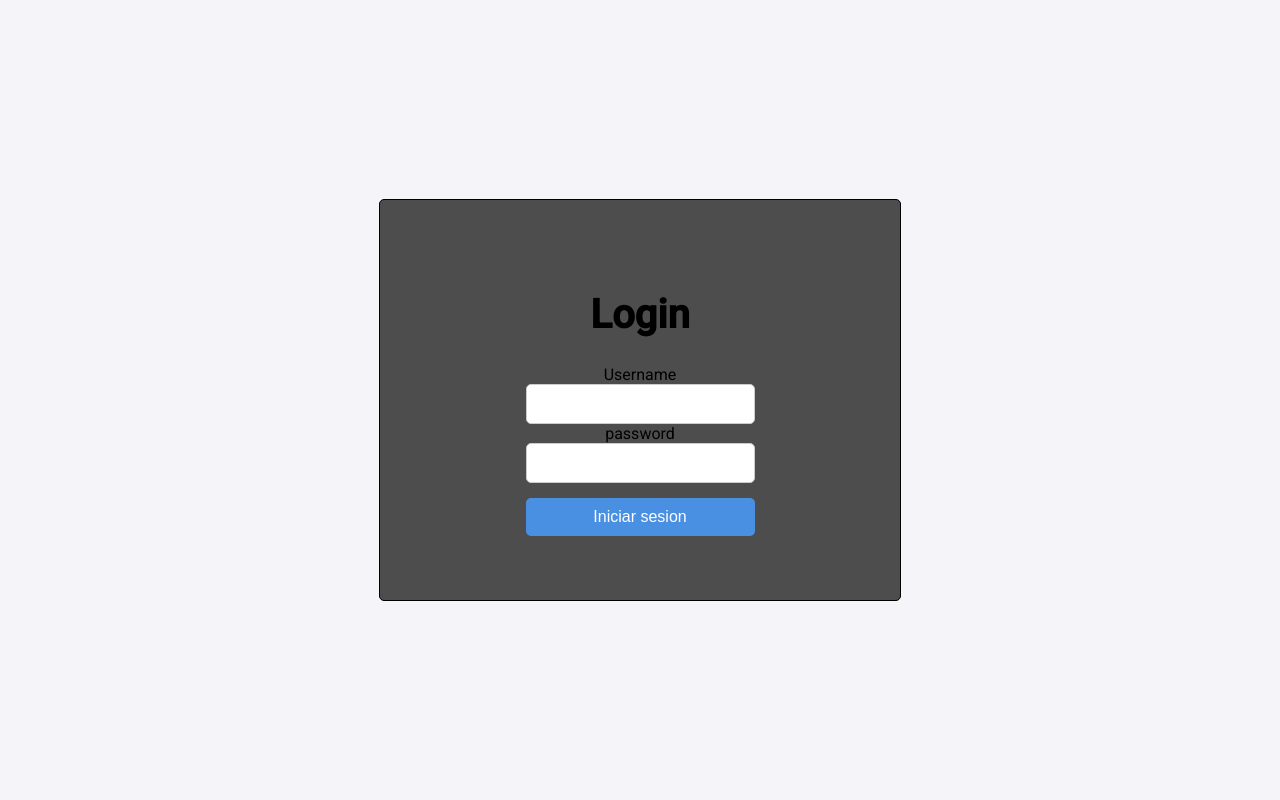
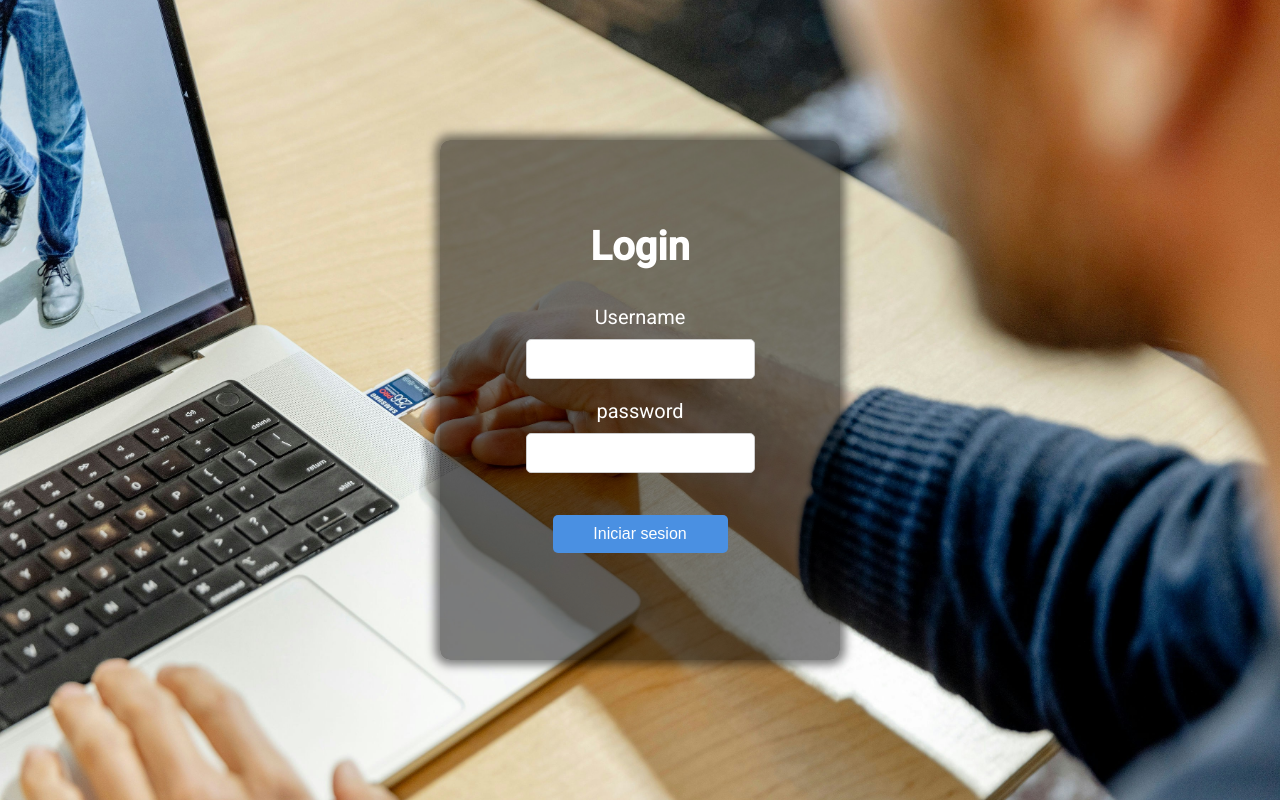
Before and after one commit to pabrax/Proyecto_ASW, an Angular app in the folder frontend_angular/: page /login in a window 1280 px wide. Built offline with nearby package versions, Linux system fonts and the light colour scheme.

Commit message:
fix: correccion al importar imagenes y nuevo login

```diff
--- a/frontend_angular/angular.json
+++ b/frontend_angular/angular.json
@@ -21,6 +21,8 @@
             ],
             "tsConfig": "tsconfig.app.json",
             "assets": [
+              "src/favicon.ico",
+              "src/assets",
               {
                 "glob": "**/*",
                 "input": "public"
--- a/frontend_angular/src/app/public/docs-page/docs-page.component.css
+++ b/frontend_angular/src/app/public/docs-page/docs-page.component.css
@@ -5,12 +5,7 @@ html {
     margin: 0;
     padding: 0;
 }
-app-nav-bar {
-    position: fixed;
-    top: 0;
-    width: 100%;
-    z-index: 1000; /* Asegúrate de que esté por encima de otros elementos */
-}
+
 
 .container {
     display: flex;
--- a/frontend_angular/src/app/public/docs-page/docs-page.component.html
+++ b/frontend_angular/src/app/public/docs-page/docs-page.component.html
@@ -3,20 +3,20 @@
 
     <div class="navigation-bar">
         <ul>
-            <li><a [routerLink]="[]" [fragment]="'docente'">docente</a></li>
-            <li><a [routerLink]="[]" [fragment]="'red'">red</a></li>
-            <li><a [routerLink]="[]" [fragment]="'red_docente'">red docente</a></li>
-            <li><a [routerLink]="[]" [fragment]="'reconocimiento'">reconocimiento</a></li>
-            <li><a [routerLink]="[]" [fragment]="'experiencia'">experiencia</a></li>
-            <li><a [routerLink]="[]" [fragment]="'evaluacion_docente'">evaluacion_docente</a></li>
-            <li><a [routerLink]="[]" [fragment]="'docente_departamento'">docente_departamento</a></li>
-            <li><a [routerLink]="[]" [fragment]="'alianza'">alianza</a></li>
-            <li><a [routerLink]="[]" [fragment]="'aliado'">aliado</a></li>
-            <li><a [routerLink]="[]" [fragment]="'beca'">beca</a></li>
-            <li><a [routerLink]="[]" [fragment]="'apoyo_profesoral'">apoyo_profesoral</a></li>
-            <li><a [routerLink]="[]" [fragment]="'estudios_realizados'">estudios_realizados</a></li>
-            <li><a [routerLink]="[]" [fragment]="'estudio_ac'">estudio_ac</a></li>
-            <li><a [routerLink]="[]" [fragment]="'intereses_futuros'">intereses_futuros</a></li>
+            <li><a [routerLink]="['./']" fragment="docente">docente</a></li>
+            <li><a [routerLink]="[]" fragment="red">red</a></li>
+            <li><a [routerLink]="[]" fragment="red_docente">red docente</a></li>
+            <li><a [routerLink]="[]" fragment="reconocimiento">reconocimiento</a></li>
+            <li><a [routerLink]="[]" fragment="experiencia">experiencia</a></li>
+            <li><a [routerLink]="[]" fragment="evaluacion_docente">evaluacion_docente</a></li>
+            <li><a [routerLink]="[]" fragment="docente_departamento">docente_departamento</a></li>
+            <li><a [routerLink]="[]" fragment="alianza">alianza</a></li>
+            <li><a [routerLink]="[]" fragment="aliado">aliado</a></li>
+            <li><a [routerLink]="[]" fragment="beca">beca</a></li>
+            <li><a [routerLink]="[]" fragment="apoyo_profesoral">apoyo_profesoral</a></li>
+            <li><a [routerLink]="[]" fragment="estudios_realizados">estudios_realizados</a></li>
+            <li><a [routerLink]="[]" fragment="estudio_ac">estudio_ac</a></li>
+            <li><a [routerLink]="[]" fragment="intereses_futuros">intereses_futuros</a></li>
         </ul>
     </div>
 
--- a/frontend_angular/src/app/public/login-page/login-page.component.css
+++ b/frontend_angular/src/app/public/login-page/login-page.component.css
@@ -1,14 +1,14 @@
 
 
 .container {
+    background-image: url('/assets/login_image.jpg');
+    background-size: cover;
+    background-position: center;
+
     display: flex;
     justify-content: center;
     align-items: center;
     height: 100vh;
-
-    /* sytles */
-    background: #f4f4f9;
-    color: black;
 }
 
 .form-container {
@@ -17,15 +17,17 @@
     flex-direction: column;
 
     /* sytles */
-    height: 50vh;
-    width: 65vh;
-    border-radius: 5px;
-    border: 1px solid;
-    background: #4d4d4d;
+    height: 65%;
+    width: 50vh;
+
+
+    background-color: rgba(0, 0, 0, 0.5);
+    border-radius: 10px;
+    box-shadow: 0 0 10px 5px rgba(0, 0, 0, 0.5);
 }
 
 .formulario {
-    margin: 0 auto;
+    margin: 25px;
     display: flex;
     flex-direction: column;
 }
@@ -33,8 +35,7 @@
     display: flex;
     flex-direction: column;
     align-items: center;
-    margin-top: 5px;
-    margin: auto;
+    margin: 10px auto;
 }
 
 /* Inputs */
@@ -57,7 +58,16 @@ input[type="password"]:focus {
 h1 {
     text-align: center;
     font-size: 40px;
+    color: white;
+    margin: 0;
 }
+
+label {
+    font-size: 20px;
+    color: white;
+    margin-bottom: 10px;
+}
+
 button {
     padding: 10px;
     font-size: 16px;
@@ -67,7 +77,9 @@ button {
     border-radius: 5px;
     cursor: pointer;
     transition: background-color 0.3s ease;
-    margin-top: 15px;
+    margin-top: 2rem;
+    width: 50%;
+    align-self: center;
 }
 /* Efecto hover en el botón */
 button:hover {
--- a/frontend_angular/src/app/public/login-page/login-page.component.html
+++ b/frontend_angular/src/app/public/login-page/login-page.component.html
@@ -12,7 +12,7 @@
                 <input id="password" name="password" type="password">
             </div>
 
-            <button>Iniciar sesion</button>
+            <button type="submit">Iniciar sesion</button>
         </form>
     </div>
 </div>
--- a/frontend_angular/src/app/public/welcome-page/welcome-page.component.css
+++ b/frontend_angular/src/app/public/welcome-page/welcome-page.component.css
@@ -13,7 +13,29 @@
 }
 
 .app-content {
-    background-image: url('/src/assets/landing_bg.jpg');
+    background-image: url('/assets/landing_bg.jpg');
+    background-size: cover;
+    background-position: center;
+    margin: 0;
+    width: 100%;
+    height: 400px;
+}
+
+.app-content h1 {
+    color: white;
+    font-size: 50px;
+    text-align: center;
+    margin-top: 0;
+    padding-top: 100px;
+}
+
+.app-content p {
+    color: white;
+    font-size: 20px;
+    text-align: center;
+    margin: 0;
+    padding: 0;
+    margin-bottom: 25px;
 }
 
 section {
--- a/frontend_angular/src/app/public/welcome-page/welcome-page.component.html
+++ b/frontend_angular/src/app/public/welcome-page/welcome-page.component.html
@@ -9,7 +9,7 @@
         <h1>Gestion Profesoral</h1>
         <p>Ofrecemos servicios para la gestion profesoral de las instituciones</p>
 
-        <a href="">Get started</a>
+        <a routerLink="/login">Get started</a>
     </section>
 
     <br>
--- a/frontend_angular/src/app/public/welcome-page/welcome-page.component.ts
+++ b/frontend_angular/src/app/public/welcome-page/welcome-page.component.ts
@@ -1,11 +1,12 @@
 import { Component } from '@angular/core';
 import { NavBarComponent } from '../../shared/nav-bar/nav-bar.component';
 import { FooterComponent } from '../../shared/footer/footer.component';
+import { RouterLink } from '@angular/router';
 
 @Component({
   selector: 'app-welcome-page',
   standalone: true,
-  imports: [NavBarComponent, FooterComponent],
+  imports: [NavBarComponent, FooterComponent, RouterLink],
   templateUrl: './welcome-page.component.html',
   styleUrl: './welcome-page.component.css'
 })
--- a/frontend_angular/src/app/shared/footer/footer.component.css
+++ b/frontend_angular/src/app/shared/footer/footer.component.css
@@ -1,8 +1,7 @@
 .main-content {
     display: flex;
     flex-direction: column;
-    background-color: #454449;
-    color: white;
+    background-color: #eef0f7;
     width: 100%;
     justify-content: space-between;
 }
@@ -19,10 +18,16 @@
     display: flex;
     justify-content: center;
     align-items: center;
-    width: 10rem;
-    height: 10rem;
+    width: 7rem;
+    height: 7rem;
     margin-left: 2rem;
 }
+
+.img-container img {
+    width: 100%;
+    height: 100%;
+}
+
 
 .contacto {
     margin-right: 2rem;
@@ -43,7 +48,7 @@ p {
 
 a {
     text-decoration: none;
-    color: white;
+    color: rgb(70, 70, 70);
 }
 
 li {
--- a/frontend_angular/src/app/shared/footer/footer.component.html
+++ b/frontend_angular/src/app/shared/footer/footer.component.html
@@ -1,10 +1,8 @@
 <div class="main-content">
-
-    <section class="main">
-        <div class="img-container">
-            <img src="assets/Logo-ITM-01.png" alt="footer_img">
-        </div>
-
+<section class="main">
+    <div class="img-container">
+        <img src="assets/Logo.png" alt="footer_img">
+    </div>
 
         <div class="enlances">
             <ul>
--- a/frontend_angular/src/app/shared/nav-bar/nav-bar.component.css
+++ b/frontend_angular/src/app/shared/nav-bar/nav-bar.component.css
@@ -8,7 +8,13 @@
     font-size: 15px;
     background: #454449;
     color: white;
+
+    position: fixed;
+    top: 0;
+    width: 100%;
+    z-index: 1000; /* Asegúrate de que esté por encima de otros elementos */
 }
+
 
 a {
     outline: none;
```
Also changed, not shown: frontend_angular/src/app/shared/footer/footer.component.ts (line endings or trailing spaces), frontend_angular/src/assets/Logo.png (renamed from frontend_angular/src/assets/Logo-ITM-01.png), frontend_angular/src/assets/login_image.jpg (added).
